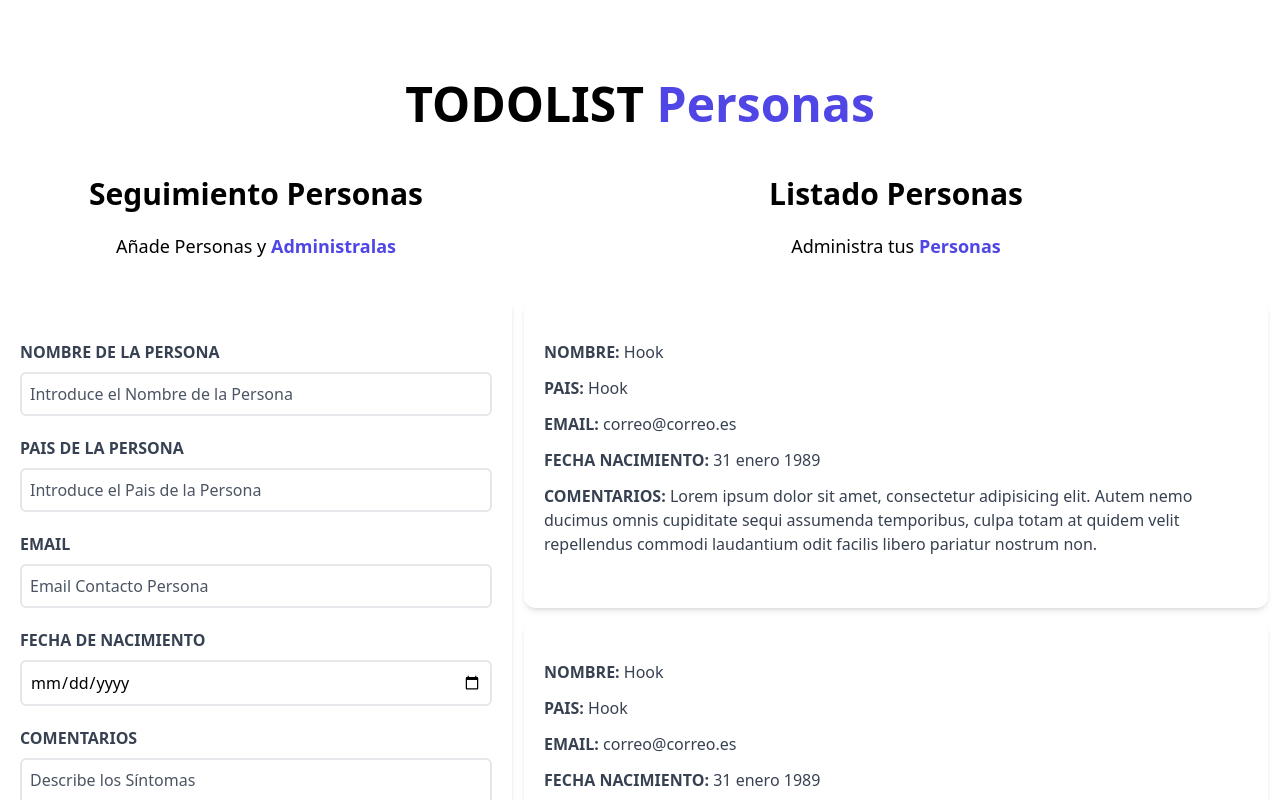
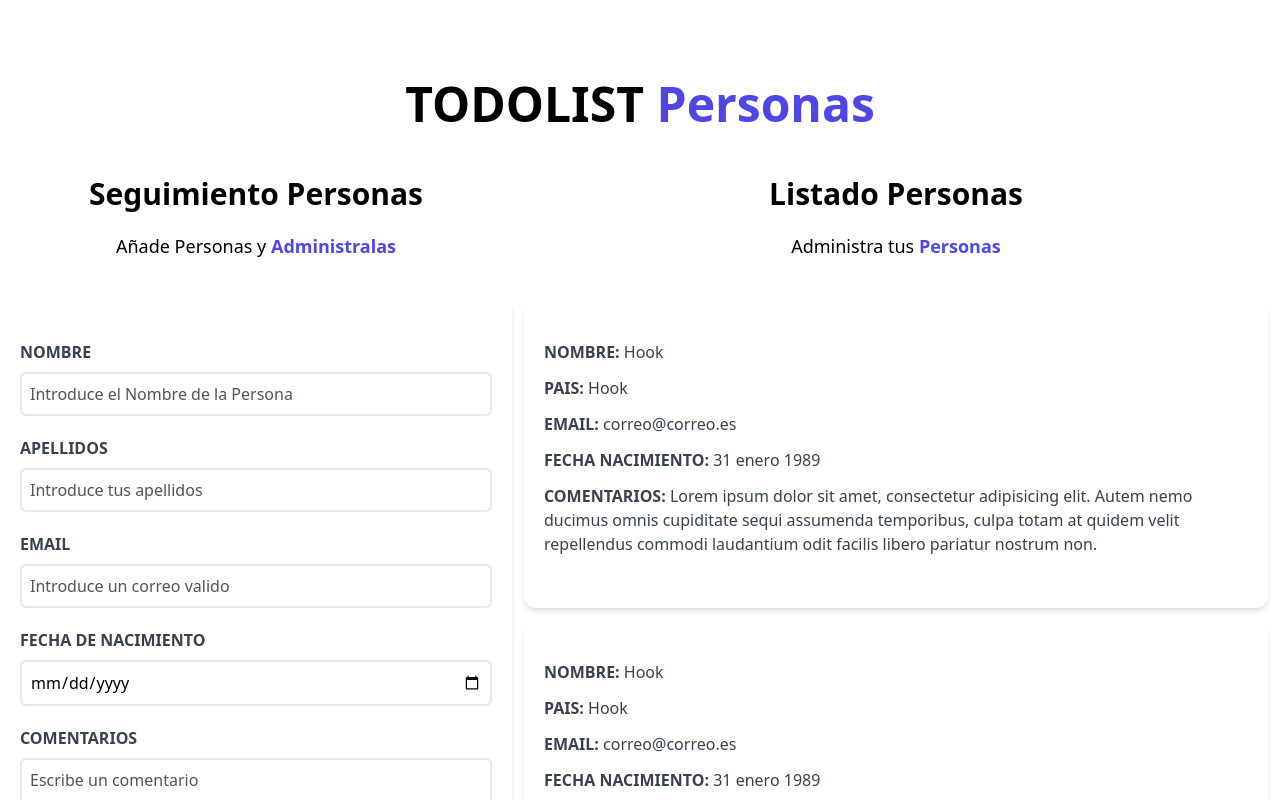
Before and after one commit to jgonzalez-89/react-TODO-application, a React (Vite) app: page / in a window 1280 px wide. Shown: the top 800 px of the page. Built offline with nearby package versions, Linux system fonts and the light colour scheme.

Commit message:
Adding Hooks, useState & useEffect

```diff
--- a/src/App.jsx
+++ b/src/App.jsx
@@ -8,7 +8,7 @@ function App() {
   return (
     <div className="container mx-auto mt-20">
     <Header />
-      <div className="mt-12 flex">
+      <div className="md:flex mt-12">
       <Formulario />
       <ListadoPersonas />
       </div>
--- a/src/components/Formulario.jsx
+++ b/src/components/Formulario.jsx
@@ -1,6 +1,11 @@
 import React from 'react'
+import { useState, useEffect } from 'react'
+
 
 const Formulario = () => {
+	const [persona, setPersona] = useState("");
+
+
   return (
     <div className="md:w-1/2 lg:w-2/5">
       <h2 className="font-black text-3xl text-center">Seguimiento Personas</h2>
@@ -11,23 +16,25 @@ const Formulario = () => {
 
       <form className="bg-white shadow-md rounded-lg py-10 px-5 mb-10">
         <div className='mb-5'>
-          <label htmlFor='nombre' className='block text-gray-700 uppercase font-bold'>Nombre de la Persona</label>
+          <label htmlFor='nombre' className='block text-gray-700 uppercase font-bold'>Nombre</label>
 
           <input
             id='nombre'
             type="text"
             placeholder="Introduce el Nombre de la Persona"
             className='border-2 w-full p-2 mt-2 placeholder-gray-600 rounded-md'
+			value={persona}
+			onChange={(e)=> setPersona(e.target.value)}
           />
         </div>
 
         <div className='mb-5'>
-          <label htmlFor='pais' className='block text-gray-700 uppercase font-bold'>Pais de la Persona</label>
+          <label htmlFor='apellidos' className='block text-gray-700 uppercase font-bold'>Apellidos</label>
 
           <input
-            id='pais'
+            id='apellidos'
             type="text"
-            placeholder="Introduce el Pais de la Persona"
+            placeholder="Introduce tus apellidos"
             className='border-2 w-full p-2 mt-2 placeholder-gray-600 rounded-md'
           />
         </div>
@@ -38,7 +45,7 @@ const Formulario = () => {
           <input
             id='email'
             type="email"
-            placeholder="Email Contacto Persona"
+            placeholder="Introduce un correo valido"
             className='border-2 w-full p-2 mt-2 placeholder-gray-600 rounded-md'
           />
         </div>
@@ -58,8 +65,7 @@ const Formulario = () => {
           <textarea
             id='comentarios'
             className='border-2 w-full p-2 mt-2 placeholder-gray-600 rounded-md'
-            placeholder='Describe los Síntomas'
-
+            placeholder='Escribe un comentario'
           />
         </div>
 
```
